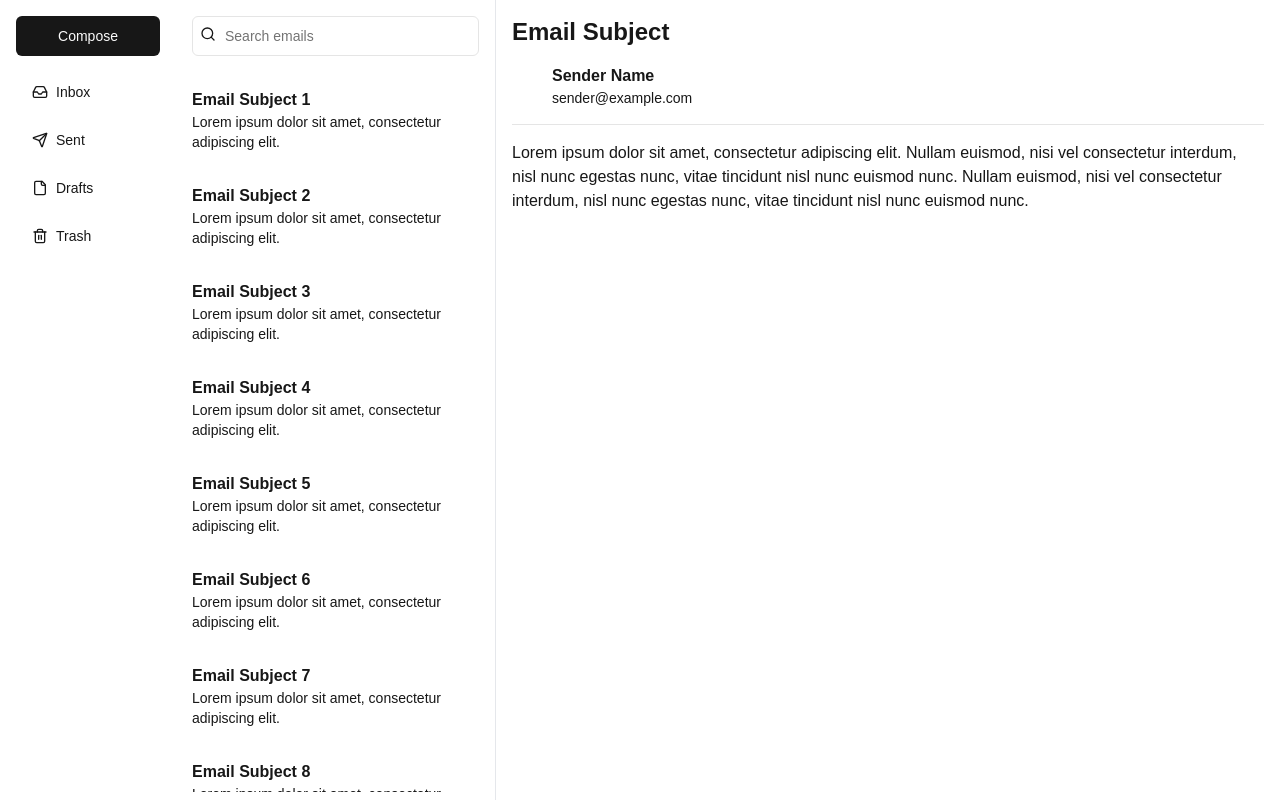
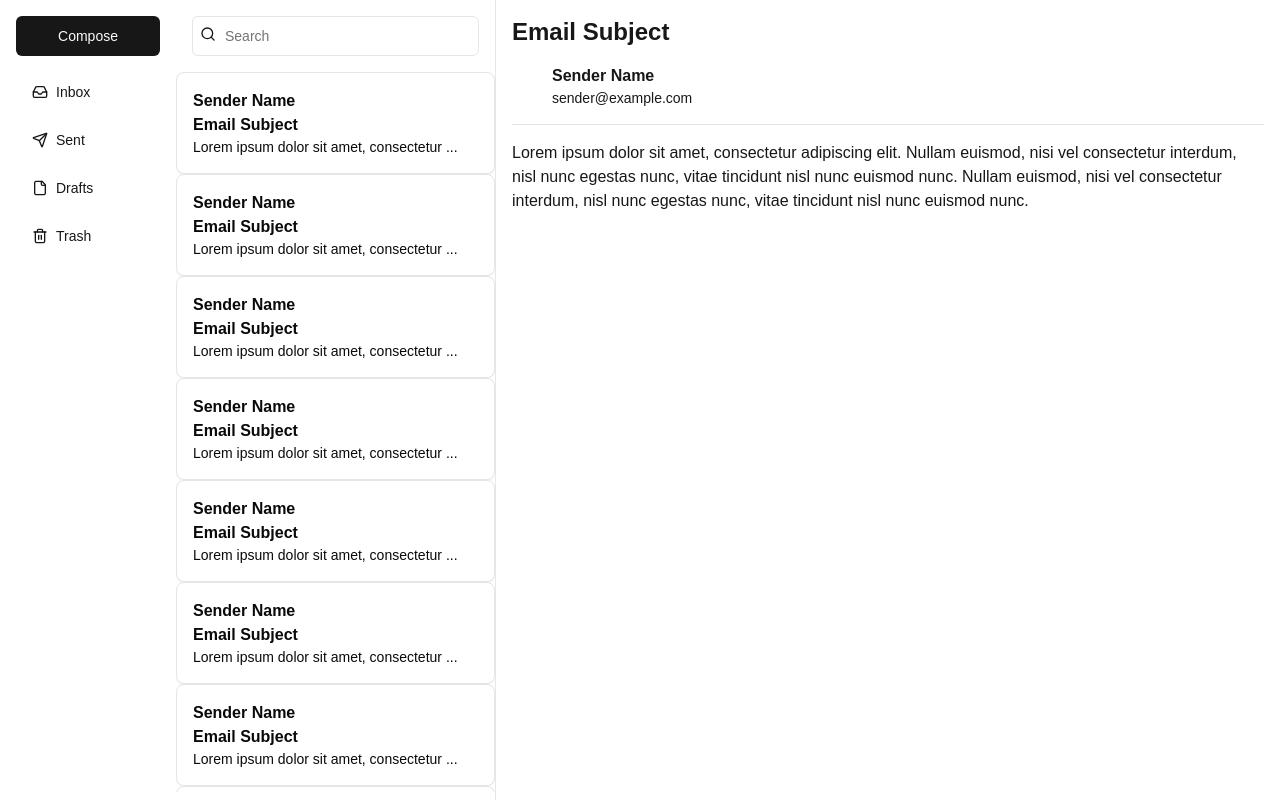
Before and after one commit to raphaelsanchez0/hear-mail, a Next.js app: page /email in a window 1280 px wide. Built offline with nearby package versions, Linux system fonts and the light colour scheme.

Commit message:
add truncation

```diff
--- a/app/email/page.tsx
+++ b/app/email/page.tsx
@@ -1,3 +1,4 @@
+import EmailList from "@/components/email-list/EmailList";
 import NavButton from "@/components/nav-button/NavButton";
 import { Button } from "@/components/ui/button";
 import { Input } from "@/components/ui/input";
@@ -20,24 +21,7 @@ export default function EmailClientPage() {
       </div>
 
       {/* Email List */}
-      <div className="w-80 border-r">
-        <div className="p-4">
-          <div className="relative">
-            <Search className="absolute left-2 top-2.5 h-4 w-4 text-muted-foreground" />
-            <Input placeholder="Search emails" className="pl-8" />
-          </div>
-        </div>
-        <ScrollArea className="h-[calc(100vh-5rem)]">
-          {[...Array(20)].map((_, i) => (
-            <div key={i} className="p-4 hover:bg-muted cursor-pointer">
-              <h3 className="font-semibold">Email Subject {i + 1}</h3>
-              <p className="text-sm text-muted-foreground">
-                Lorem ipsum dolor sit amet, consectetur adipiscing elit.
-              </p>
-            </div>
-          ))}
-        </ScrollArea>
-      </div>
+      <EmailList />
 
       {/* Email Content */}
       <div className="flex-1 p-4">
--- /dev/null
+++ b/components/email-list/EmailList.tsx
@@ -0,0 +1,30 @@
+import { Search } from "lucide-react";
+import React from "react";
+import { Input } from "../ui/input";
+import { ScrollArea } from "../ui/scroll-area";
+import ListEmail from "./ListEmail";
+
+export default function EmailList() {
+  return (
+    <div className="w-80 border-r">
+      <div className="bg-background/95 p-4 backdrop-blur supports-[backdrop-filter]:bg-background/60">
+        <form>
+          <div className="relative">
+            <Search className="absolute left-2 top-2.5 h-4 w-4 text-muted-foreground" />
+            <Input placeholder="Search" className="pl-8 bg-background" />
+          </div>
+        </form>
+      </div>
+      <ScrollArea className="h-[calc(100vh-5rem)] w-full">
+        {[...Array(20)].map((_, i) => (
+          <ListEmail
+            key={i}
+            sender="Sender Name"
+            subject="Email Subject"
+            body="Lorem ipsum dolor sit amet, consectetur adipiscing elit."
+          />
+        ))}
+      </ScrollArea>
+    </div>
+  );
+}
--- /dev/null
+++ b/components/email-list/ListEmail.tsx
@@ -0,0 +1,25 @@
+import React from "react";
+import { Card } from "../ui/card";
+
+interface ListEmailProps {
+  sender: string;
+  subject: string;
+  body: string;
+}
+
+export default function ListEmail({ sender, subject, body }: ListEmailProps) {
+  const truncateText = (text: string, maxLength: number) => {
+    if (text.length <= maxLength) return text;
+    return text.substring(0, maxLength) + "..."; // Add ellipsis to indicate truncation
+  };
+
+  return (
+    <Card className="p-4 hover:bg-muted cursor-pointer max-w-full">
+      <h3 className="font-semibold">{sender}</h3>
+      <h3 className="font-semibold">{subject}</h3>
+      <div className="text-sm text-ellipsis overflow-hidden whitespace-nowrap max-w-full">
+        {truncateText(body, 40)}
+      </div>
+    </Card>
+  );
+}
--- /dev/null
+++ b/components/ui/card.tsx
@@ -0,0 +1,79 @@
+import * as React from "react"
+
+import { cn } from "@/lib/utils"
+
+const Card = React.forwardRef<
+  HTMLDivElement,
+  React.HTMLAttributes<HTMLDivElement>
+>(({ className, ...props }, ref) => (
+  <div
+    ref={ref}
+    className={cn(
+      "rounded-lg border border-neutral-200 bg-white text-neutral-950 shadow-sm dark:border-neutral-800 dark:bg-neutral-950 dark:text-neutral-50",
+      className
+    )}
+    {...props}
+  />
+))
+Card.displayName = "Card"
+
+const CardHeader = React.forwardRef<
+  HTMLDivElement,
+  React.HTMLAttributes<HTMLDivElement>
+>(({ className, ...props }, ref) => (
+  <div
+    ref={ref}
+    className={cn("flex flex-col space-y-1.5 p-6", className)}
+    {...props}
+  />
+))
+CardHeader.displayName = "CardHeader"
+
+const CardTitle = React.forwardRef<
+  HTMLParagraphElement,
+  React.HTMLAttributes<HTMLHeadingElement>
+>(({ className, ...props }, ref) => (
+  <h3
+    ref={ref}
+    className={cn(
+      "text-2xl font-semibold leading-none tracking-tight",
+      className
+    )}
+    {...props}
+  />
+))
+CardTitle.displayName = "CardTitle"
+
+const CardDescription = React.forwardRef<
+  HTMLParagraphElement,
+  React.HTMLAttributes<HTMLParagraphElement>
+>(({ className, ...props }, ref) => (
+  <p
+    ref={ref}
+    className={cn("text-sm text-neutral-500 dark:text-neutral-400", className)}
+    {...props}
+  />
+))
+CardDescription.displayName = "CardDescription"
+
+const CardContent = React.forwardRef<
+  HTMLDivElement,
+  React.HTMLAttributes<HTMLDivElement>
+>(({ className, ...props }, ref) => (
+  <div ref={ref} className={cn("p-6 pt-0", className)} {...props} />
+))
+CardContent.displayName = "CardContent"
+
+const CardFooter = React.forwardRef<
+  HTMLDivElement,
+  React.HTMLAttributes<HTMLDivElement>
+>(({ className, ...props }, ref) => (
+  <div
+    ref={ref}
+    className={cn("flex items-center p-6 pt-0", className)}
+    {...props}
+  />
+))
+CardFooter.displayName = "CardFooter"
+
+export { Card, CardHeader, CardFooter, CardTitle, CardDescription, CardContent }
```
